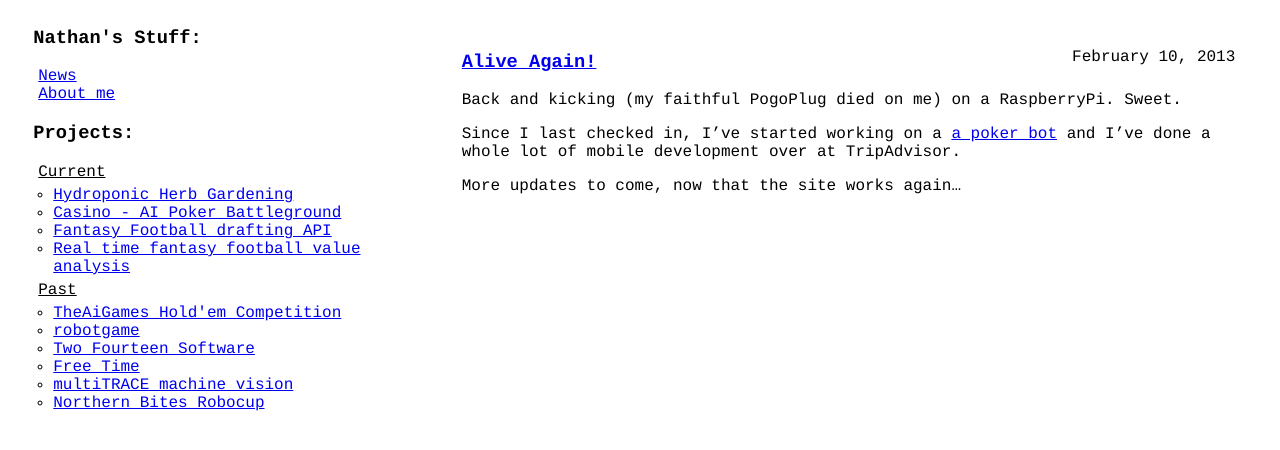
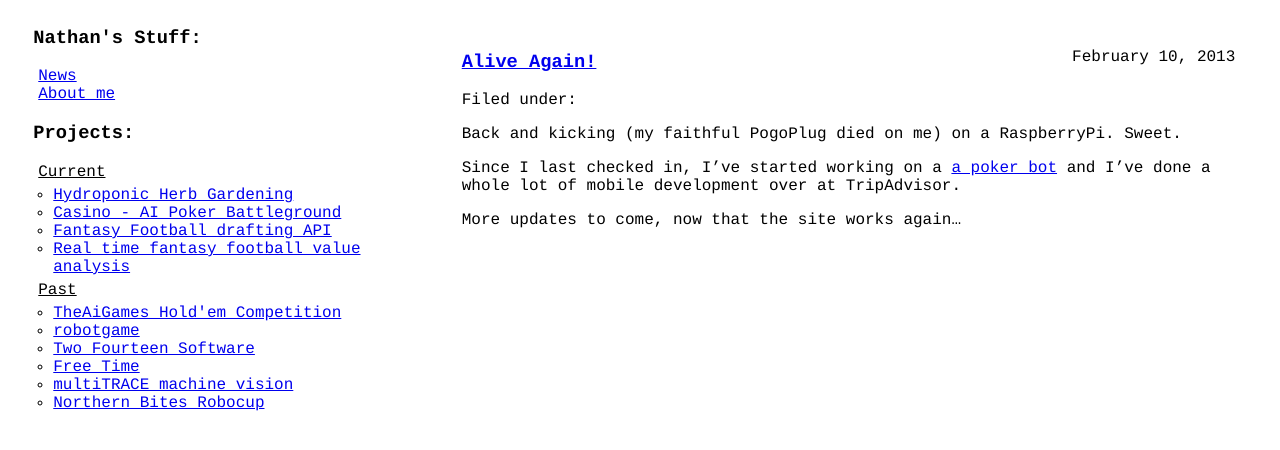
Before and after one commit to gnmerritt/gnmerritt.net, a Jekyll site: the page built from _posts/2013-02-10-alive.markdown, in a window 1280 px wide. Shown: the top 450 px of the page. Built offline with Jekyll 4.4.1, drawn with Linux system fonts in a browser that asks for light colours.

Commit message:
move tag to under title

```diff
--- a/_config.yml
+++ b/_config.yml
@@ -1,7 +1,6 @@
 highlighter: 'pygments'
 
 destination: /usr/share/nginx/www
-
 
 collections:
   category:
--- a/_layouts/post.html
+++ b/_layouts/post.html
@@ -1,20 +1,21 @@
 ---
 layout: default
 ---
-
-<div class="tags">
-    {% assign sortedCategories = page.categories | sort %}
-    {% for category in sortedCategories %}
-        <span class="tag">
-            <a href="/category/{{ category }}">#{{ category }}</a>
-        </span>
-    {% endfor %}
-</div>
 
 <article class="post full">
   <h3 class="title"><a href="{{ page.url }}">{{ page.title }}</a></h3>
   <p class="date">{{ page.date | date: "%B %d, %Y" }}</p>
 
+  <div class="tags clear">
+      {% assign sortedCategories = page.categories | sort %}
+      Filed under:
+      {% for category in sortedCategories %}
+          <span class="tag">
+              <a href="/category/{{ category }}">#{{ category }}</a>
+          </span>
+      {% endfor %}
+  </div>
+
   <div class="body clear">
     {{ content }}
   </div>
```
